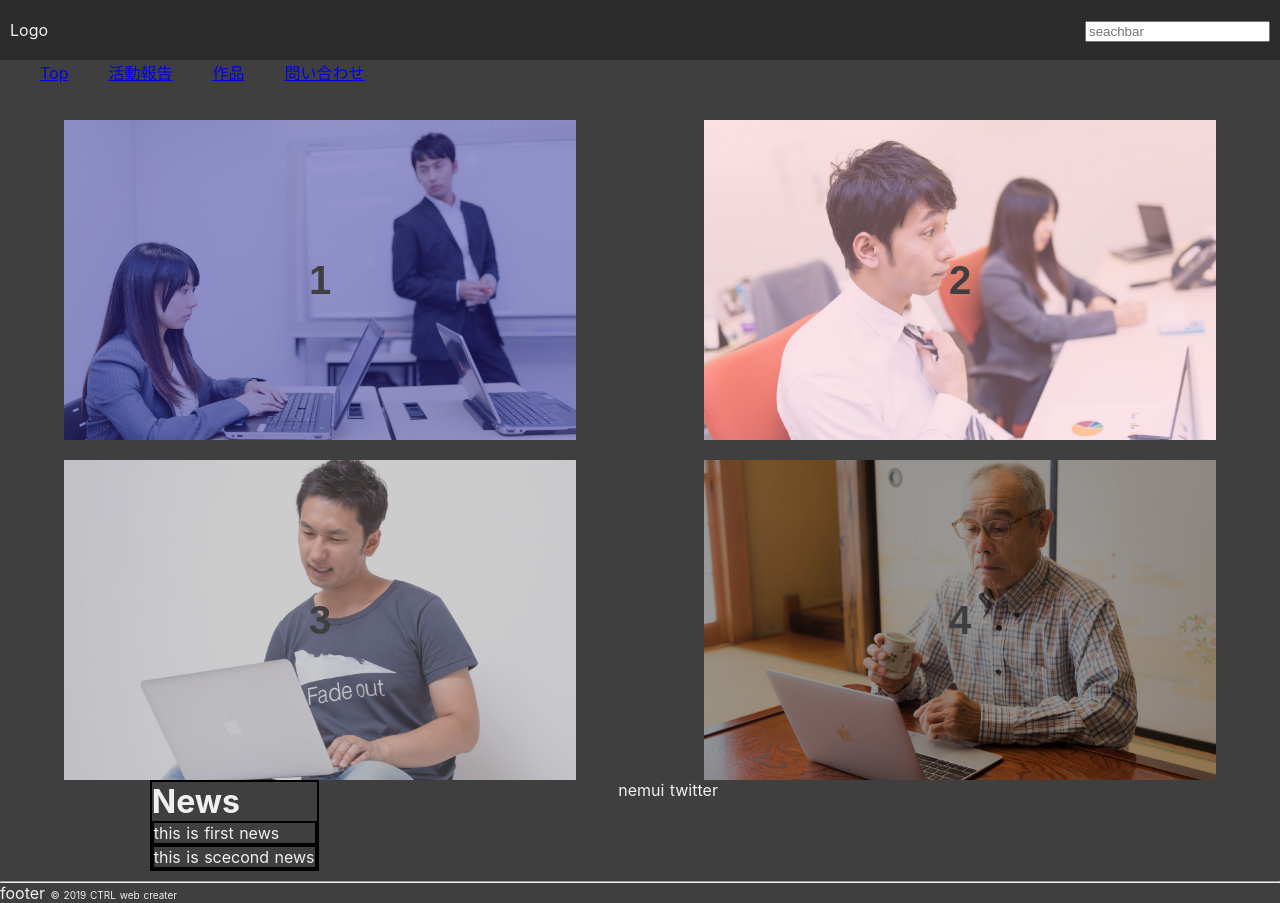
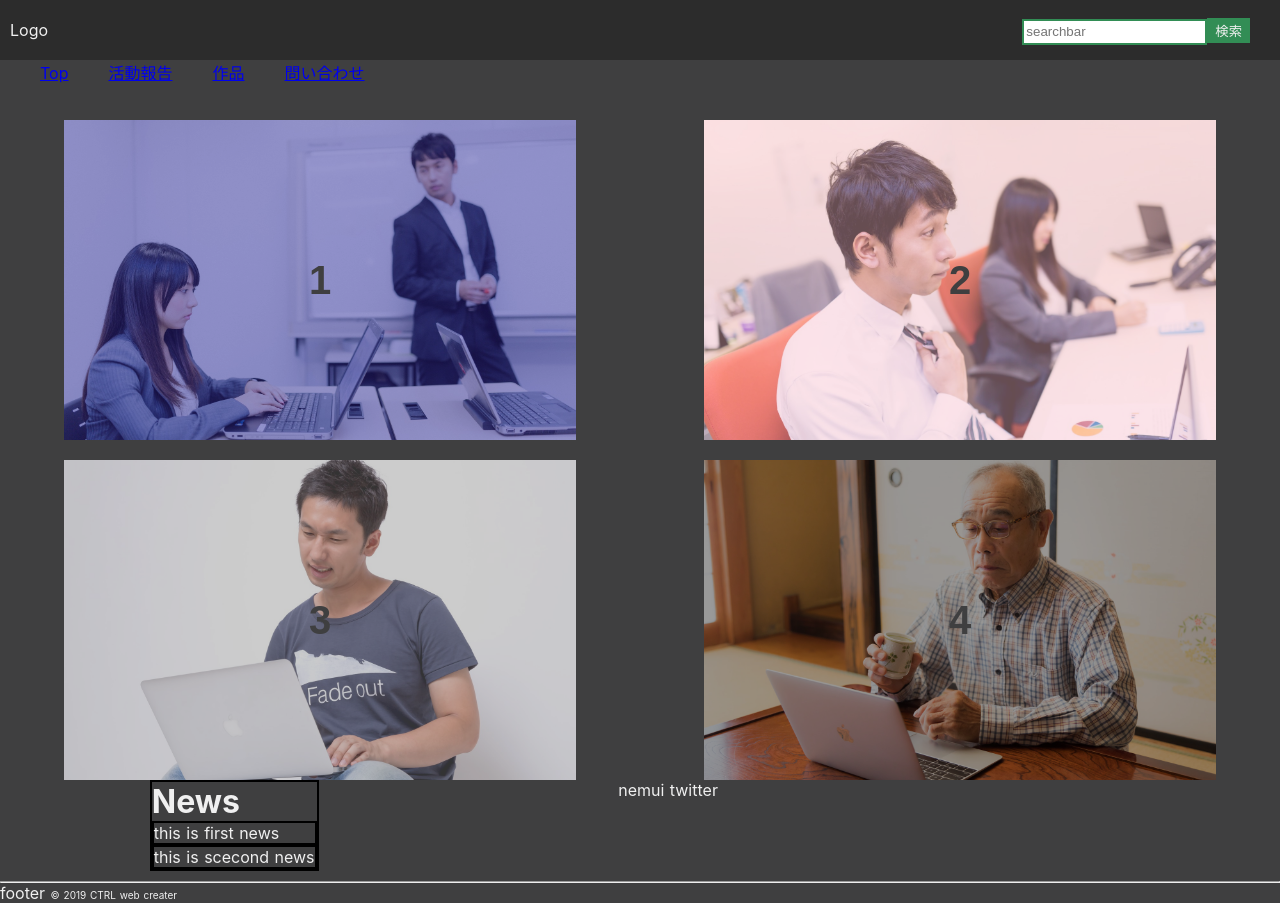
Before and after one commit to CTRL-Infrastructure-team/ctrl_public_webpage, a Nuxt app: page / in a window 1280 px wide. Built offline with nearby package versions, Linux system fonts and the light colour scheme.

Commit message:
検索バーのデザイン変更

```diff
--- a/client/components/header.vue
+++ b/client/components/header.vue
@@ -3,7 +3,10 @@
     <header class="theflex">
       <div class="theflex_cell">Logo</div>
       <div class="theflex_cell">
-        <input type="text" placeholder="seachbar" />
+        <form class="search_form">
+          <input type="text" placeholder="searchbar" class="textform"/>
+          <input type="submit" value="検索" class="button"/>
+        </form>
       </div>
     </header>
   </div>
@@ -28,4 +31,21 @@ export default {
     margin-right: 10px;
   }
 }
+.search_form{
+  margin-right: 20px;
+}
+.textform{
+  border: 2px solid #328d55;
+  line-height: 1.5em;
+}
+.button{
+  color: #f0f0f0;
+  cursor: pointer;
+  border: 2px solid #328d55;
+  background-color: #328d55;
+  &:hover{
+    background-color: #2c2c2c;
+    color: #328d55;
+  }
+}
 </style>
```
